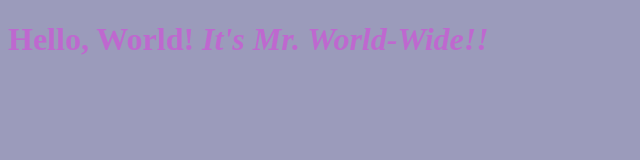
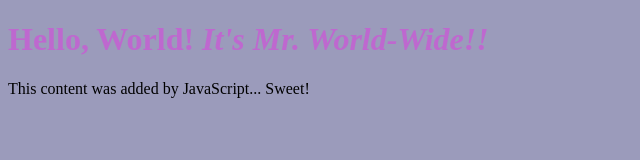
Before and after one commit to bro-san/Brodys-1st-Website, a plain HTML site: page index.html in a window 1280 px wide. Shown: the whole page, without its empty margins (0-640 px from the left). Drawn offline with Linux system fonts and the light colour scheme.

Commit message:
added script.js, linked to index.html

```diff
--- a/index.html
+++ b/index.html
@@ -6,5 +6,6 @@
     </head>
     <body>
         <h1>Hello, World! <em>It's Mr. World-Wide!!</em></h1>
+        <script src="script.js"></script>
     </body>
 </html>
--- /dev/null
+++ b/script.js
@@ -0,0 +1,3 @@
+const h2 = document.createElement('hs');
+h2.textContent = "This content was added by JavaScript... Sweet!"
+document.querySelector('body').appendChild(h2)
```
